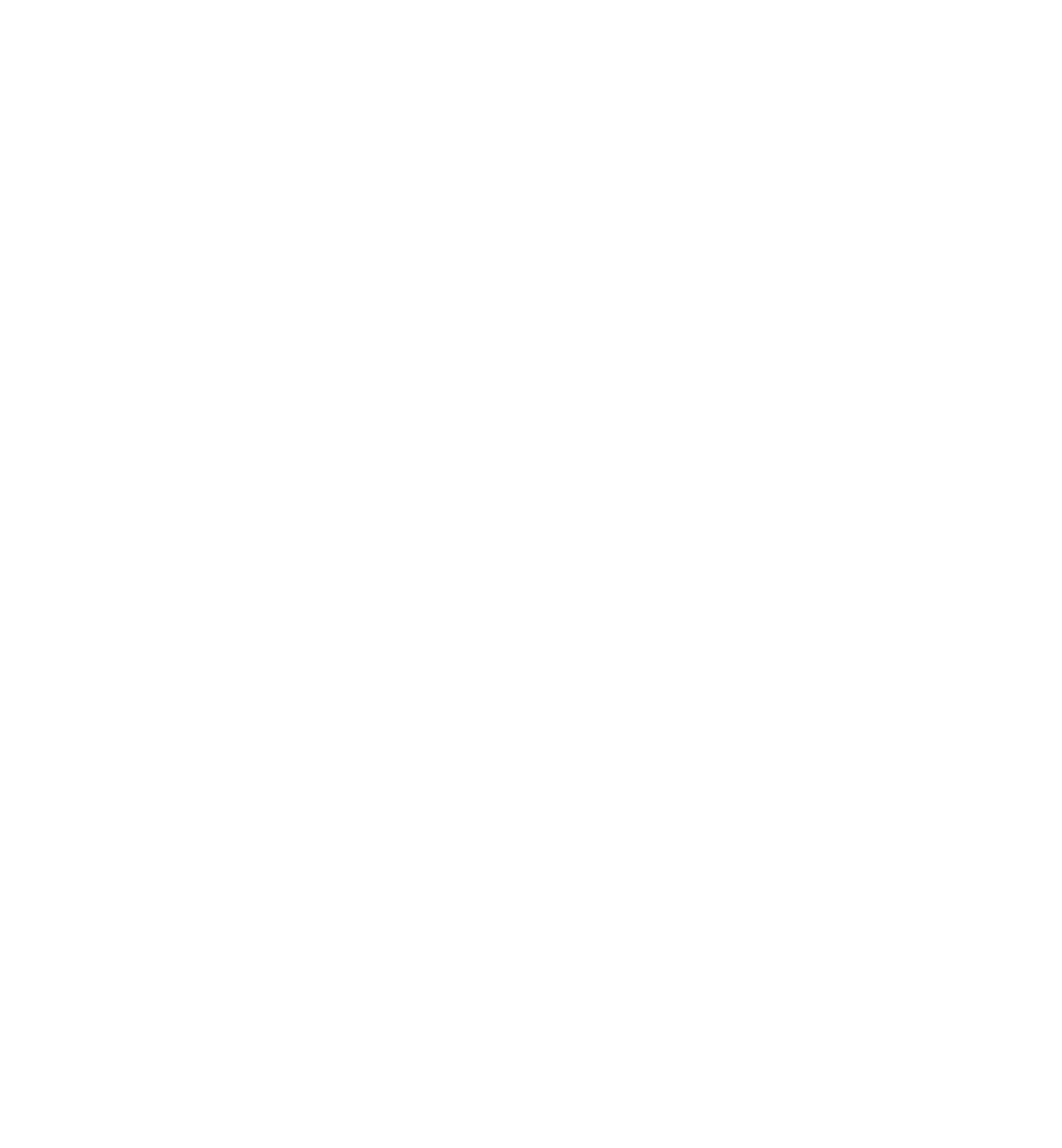
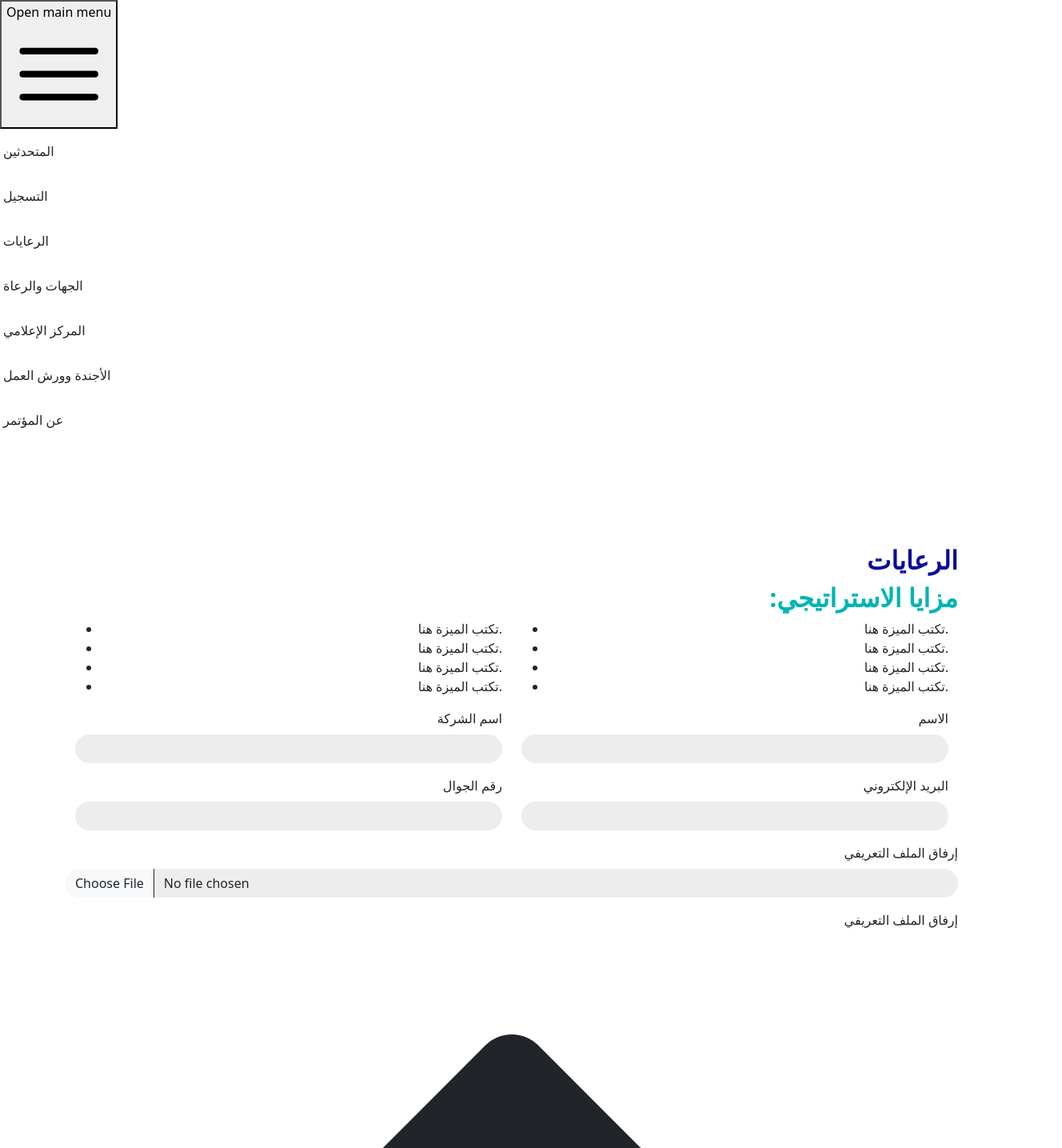
Before and after one commit to Zunairzz/arabic_project, a React (Create React App) app: page /reg1 in a window 1280 px wide. Before the commit this address had no page. Shown: the top 1435 px of the page at 80% size, 1328 px wide, since content can reach past the window. Before the commit the page ends 800 px from the top, so only its background shows below. Built offline with nearby package versions, Linux system fonts and the light colour scheme.

Commit message:
some changes

```diff
--- a/src/App.js
+++ b/src/App.js
@@ -1,13 +1,14 @@
-import logo from './logo.svg';
 import './App.css';
-import Footer from '../src/component/Footer';
 import {BrowserRouter, Route, Routes} from "react-router-dom";
+import {Home} from "./pages/Home";
+import {RegMethodOne} from "./pages/RegMethodOne";
 
 function App() {
     return (
         <BrowserRouter>
             <Routes>
-          < Route path="/" element={<Footer/>}/>
+                <Route path="/" element={<Home/>}/>
+                <Route path="/reg1" element={<RegMethodOne/>}/>
             </Routes>
         </BrowserRouter>
     );
--- a/src/component/Base.js
+++ b/src/component/Base.js
@@ -1,11 +1,14 @@
 import HeaderComponent from "./HeaderComponent";
+import Footer from "./Footer";
 
-const Base = ({children}) => {
+export const Base = ({title = "Welcome to our website", children}) => {
     return (
         <div className="p-0">
             {/*  Header  */}
             <HeaderComponent/>
+            {children}
             {/*  Footer  */}
+            <Footer/>
         </div>
     );
 };
--- a/src/component/HeaderComponent.js
+++ b/src/component/HeaderComponent.js
@@ -1,50 +1,30 @@
 'use client'
 
 import {useState} from 'react'
-import {
-    Dialog,
-    DialogPanel,
-    Disclosure,
-    DisclosureButton,
-    DisclosurePanel,
-    Popover,
-    PopoverButton,
-    PopoverGroup,
-    PopoverPanel,
-} from '@headlessui/react'
-import {
-    ArrowPathIcon,
-    Bars3Icon,
-    ChartPieIcon,
-    CursorArrowRaysIcon,
-    FingerPrintIcon,
-    SquaresPlusIcon,
-    XMarkIcon,
-} from '@heroicons/react/24/outline'
-import {ChevronDownIcon, PhoneIcon, PlayCircleIcon} from '@heroicons/react/20/solid'
+import {Dialog, DialogPanel} from '@headlessui/react'
+import {Bars3Icon, XMarkIcon} from '@heroicons/react/24/outline'
+import {NavItem, NavLink} from "reactstrap";
+import {NavLink as ReactLink, useLocation} from "react-router-dom";
 
-const products = [
-    {name: 'Analytics', description: 'Get a better understanding of your traffic', href: '#', icon: ChartPieIcon},
-    {name: 'Engagement', description: 'Speak directly to your customers', href: '#', icon: CursorArrowRaysIcon},
-    {name: 'Security', description: 'Your customers’ data will be safe and secure', href: '#', icon: FingerPrintIcon},
-    {name: 'Integrations', description: 'Connect with third-party tools', href: '#', icon: SquaresPlusIcon},
-    {name: 'Automations', description: 'Build strategic funnels that will convert', href: '#', icon: ArrowPathIcon},
-]
-const callsToAction = [
-    {name: 'Watch demo', href: '#', icon: PlayCircleIcon},
-    {name: 'Contact sales', href: '#', icon: PhoneIcon},
+const navigation = [
+    {name: 'المتحدثين', href: '/'},
+    {name: 'التسجيل', href: '/'},
+    {name: 'الرعايات', href: '/about'},
+    {name: 'الجهات والرعاة', href: '/service'},
+    {name: 'المركز الإعلامي', href: '/resume'},
+    {name: 'الأجندة وورش العمل', href: '/reg1'},
+    {name: 'عن المؤتمر', href: '/'},
 ]
 
-export default function HeaderComponent() {
+export default function Navbar6() {
     const [mobileMenuOpen, setMobileMenuOpen] = useState(false)
+    const location = useLocation();
 
     return (
-        <header className="bg-white">
-            <nav aria-label="Global" className="mx-auto flex max-w-7xl items-center justify-between p-6 lg:px-8">
-                <div className="hidden lg:flex lg:flex-1 lg:justify-end">
-                    <a href="#" className="text-sm/6 font-semibold text-gray-900">
-                        Log in <span aria-hidden="true">&rarr;</span>
-                    </a>
+        <div className="bg-white" style={{marginBottom: '8rem'}}>
+            <header className="absolute inset-x-0 top-0 z-50">
+                <nav aria-label="Global" className="flex items-center justify-between p-6 lg:px-8">
+                    <div className="flex lg:flex-1">
                     </div>
                     <div className="flex lg:hidden">
                         <button
@@ -56,42 +36,41 @@
                             <Bars3Icon aria-hidden="true" className="h-6 w-6"/>
                         </button>
                     </div>
-                <PopoverGroup className="hidden lg:flex lg:gap-x-12">
-
-                    <a href="#" className="text-sm/6 font-semibold text-gray-900">
-                        Features
-                    </a>
-                    <a href="#" className="text-sm/6 font-semibold text-gray-900">
-                        Marketplace
-                    </a>
-                    <a href="#" className="text-sm/6 font-semibold text-gray-900">
-                        Company
-                    </a>
-                </PopoverGroup>
-                <div className="flex lg:flex-1">
-                    <a href="#" className="-m-1.5 p-1.5">
+                    <div className="hidden lg:flex lg:gap-x-12 custom-navbar">
+                        {navigation.map((item) => (
+                            <NavItem key={item.name} className="nav-link">
+                                <NavLink tag={ReactLink} to={item.href}
+                                         className={`text-sm font-semibold leading-6 rounded-md px-1 py-3 transition-colors duration-300 custom-item ${
+                                             location.pathname === item.href ? 'custom-active-bg' : 'hover:bg-gray-50 hover:bg-opacity-20'
+                                         }`}
+                                >
+                                    {item.name}
+                                </NavLink>
+                            </NavItem>
+                        ))}
+                    </div>
+                    <div className="hidden lg:flex lg:flex-1 lg:justify-end">
+                        {/*<a href="#" className="text-sm font-semibold leading-6 text-gray-900">*/}
+                        {/*    Log in <span aria-hidden="true">&rarr;</span>*/}
+                        {/*</a>*/}
+                    </div>
+                </nav>
+                <Dialog open={mobileMenuOpen} onClose={setMobileMenuOpen} className="lg:hidden">
+                    <div className="fixed inset-0 z-50"/>
+                    <DialogPanel
+                        className="fixed inset-y-0 right-0 z-50 w-full overflow-y-auto bg-white px-6 py-6 sm:max-w-sm sm:ring-1 sm:ring-gray-900/10">
+                        <div className="flex items-center justify-between">
+                            <NavItem className="nav-link">
+                                <NavLink tag={ReactLink} to="/"
+                                         className="-m-1.5 p-1.5">
                                     <span className="sr-only">Your Company</span>
                                     <img
                                         alt=""
                                         src="https://tailwindui.com/plus/img/logos/mark.svg?color=indigo&shade=600"
                                         className="h-8 w-auto"
                                     />
-                    </a>
-                </div>
-            </nav>
-            <Dialog open={mobileMenuOpen} onClose={setMobileMenuOpen} className="lg:hidden">
-                <div className="fixed inset-0 z-10"/>
-                <DialogPanel
-                    className="fixed inset-y-0 right-0 z-10 w-full overflow-y-auto bg-white px-6 py-6 sm:max-w-sm sm:ring-1 sm:ring-gray-900/10">
-                    <div className="flex items-center justify-between">
-                        <a href="#" className="-m-1.5 p-1.5">
-                            <span className="sr-only">Your Company</span>
-                            <img
-                                alt=""
-                                src="https://tailwindui.com/plus/img/logos/mark.svg?color=indigo&shade=600"
-                                className="h-8 w-auto"
-                            />
-                        </a>
+                                </NavLink>
+                            </NavItem>
                             <button
                                 type="button"
                                 onClick={() => setMobileMenuOpen(false)}
@@ -104,57 +83,23 @@
                         <div className="mt-6 flow-root">
                             <div className="-my-6 divide-y divide-gray-500/10">
                                 <div className="space-y-2 py-6">
-                                <Disclosure as="div" className="-mx-3">
-                                    <DisclosureButton
-                                        className="group flex w-full items-center justify-between rounded-lg py-2 pl-3 pr-3.5 text-base/7 font-semibold text-gray-900 hover:bg-gray-50">
-                                        Product
-                                        <ChevronDownIcon aria-hidden="true"
-                                                         className="h-5 w-5 flex-none group-data-[open]:rotate-180"/>
-                                    </DisclosureButton>
-                                    <DisclosurePanel className="mt-2 space-y-2">
-                                        {[...products, ...callsToAction].map((item) => (
-                                            <DisclosureButton
-                                                key={item.name}
-                                                as="a"
+                                    {navigation.map((item) => (
+                                        <NavItem key={item.name}
                                                  href={item.href}
-                                                className="block rounded-lg py-2 pl-6 pr-3 text-sm/7 font-semibold text-gray-900 hover:bg-gray-50"
+                                                 className="-mx-3 block rounded-lg px-3 py-2 text-base font-semibold leading-7 text-gray-900 hover:bg-gray-50"
                                         >
+                                            <NavLink tag={ReactLink} to={item.href}
+                                                     className="text-sm font-semibold leading-6 text-gray-900">
                                                 {item.name}
-                                            </DisclosureButton>
+                                            </NavLink>
+                                        </NavItem>
                                     ))}
-                                    </DisclosurePanel>
-                                </Disclosure>
-                                <a
-                                    href="#"
-                                    className="-mx-3 block rounded-lg px-3 py-2 text-base/7 font-semibold text-gray-900 hover:bg-gray-50"
-                                >
-                                    Features
-                                </a>
-                                <a
-                                    href="#"
-                                    className="-mx-3 block rounded-lg px-3 py-2 text-base/7 font-semibold text-gray-900 hover:bg-gray-50"
-                                >
-                                    Marketplace
-                                </a>
-                                <a
-                                    href="#"
-                                    className="-mx-3 block rounded-lg px-3 py-2 text-base/7 font-semibold text-gray-900 hover:bg-gray-50"
-                                >
-                                    Company
-                                </a>
-                            </div>
-                            <div className="py-6">
-                                <a
-                                    href="#"
-                                    className="-mx-3 block rounded-lg px-3 py-2.5 text-base/7 font-semibold text-gray-900 hover:bg-gray-50"
-                                >
-                                    Log in
-                                </a>
                                 </div>
                             </div>
                         </div>
                     </DialogPanel>
                 </Dialog>
             </header>
+        </div>
     )
 }
--- /dev/null
+++ b/src/pages/Home.js
@@ -0,0 +1,9 @@
+import {Base} from "../component/Base";
+
+export function Home() {
+    return (
+        <Base>
+            <h1>This is Home Page</h1>
+        </Base>
+    )
+}
--- /dev/null
+++ b/src/pages/RegMethodOne.js
@@ -0,0 +1,107 @@
+import {Base} from "../component/Base";
+import {Col, Container, FormGroup, Input, Label, Row} from "reactstrap";
+
+export function RegMethodOne() {
+
+    const style = {
+        heading: {
+            color: "#0C0C9C",
+            fontWeight: "bold"
+        },
+        subHeading: {
+            color: "#00B4B2",
+            fontWeight: "bold"
+        },
+        testField: {
+            borderRadius: "5rem",
+            backgroundColor: "rgb(237, 237, 237)",
+            border: "none"
+        }
+    }
+    return (
+        <Base>
+            <Container>
+                <div style={{textAlign: "right", padding: "0", margin: "0"}}>
+                    <h2 style={style.heading}>الرعايات</h2>
+                    <h2 style={style.subHeading}>:مزايا الاستراتيجي</h2>
+                    <Row className="p-0 m-0">
+                        <Col>
+                            <ul>
+                                <li>تكتب الميزة هنا.</li>
+                                <li>تكتب الميزة هنا.</li>
+                                <li>تكتب الميزة هنا.</li>
+                                <li>تكتب الميزة هنا.</li>
+                            </ul>
+                        </Col>
+                        <Col>
+                            <ul>
+                                <li>تكتب الميزة هنا.</li>
+                                <li>تكتب الميزة هنا.</li>
+                                <li>تكتب الميزة هنا.</li>
+                                <li>تكتب الميزة هنا.</li>
+                            </ul>
+                        </Col>
+                    </Row>
+                    <Row className="p-0 m-0">
+                        <Col>
+                            <FormGroup>
+                                <Label>اسم الشركة</Label>
+                                <Input style={style.testField}/>
+                            </FormGroup>
+                        </Col>
+                        <Col>
+                            <FormGroup>
+                                <Label>الاسم</Label>
+                                <Input style={style.testField}/>
+                            </FormGroup>
+                        </Col>
+                    </Row>
+                    <Row className="p-0 m-0">
+                        <Col>
+                            <FormGroup>
+                                <Label>رقم الجوال</Label>
+                                <Input style={style.testField}/>
+                            </FormGroup>
+                        </Col>
+                        <Col>
+                            <FormGroup>
+                                <Label>البريد الإلكتروني</Label>
+                                <Input style={style.testField}/>
+                            </FormGroup>
+                        </Col>
+                    </Row>
+                    <Row>
+                        <FormGroup>
+                            <Label>إرفاق الملف التعريفي</Label>
+                            <Input type="file" style={style.testField}/>
+                        </FormGroup>
+
+                        <div className="flex flex-col items-end">
+                            {/* Label for file upload */}
+                            <label className="text-gray-500 mb-2">إرفاق الملف التعريفي</label>
+                            <div className="w-full h-20 bg-gray-200 rounded-lg flex justify-center items-center">
+                                <input
+                                    type="file"
+                                    className="opacity-0 absolute w-full h-full cursor-pointer"
+                                    style={{zIndex: 10}}
+                                />
+                                <div className="flex items-center justify-center absolute pointer-events-none">
+                                    <svg
+                                        xmlns="http://www.w3.org/2000/svg"
+                                        className="h-8 w-8 text-gray-400"
+                                        fill="none"
+                                        viewBox="0 0 24 24"
+                                        stroke="currentColor"
+                                    >
+                                        <path strokeLinecap="round" strokeLinejoin="round" strokeWidth="2"
+                                              d="M3 12l9-9 9 9M12 3v18"/>
+                                    </svg>
+                                </div>
+                            </div>
+                        </div>
+                    </Row>
+                </div>
+            </Container>
+        </Base>
+    )
+}
```
Also changed, not shown: src/asset/Logo.png (added), 1 other file (tests, documents, lock files or other folders). Lines whose indentation alone changed are shown as unchanged.
